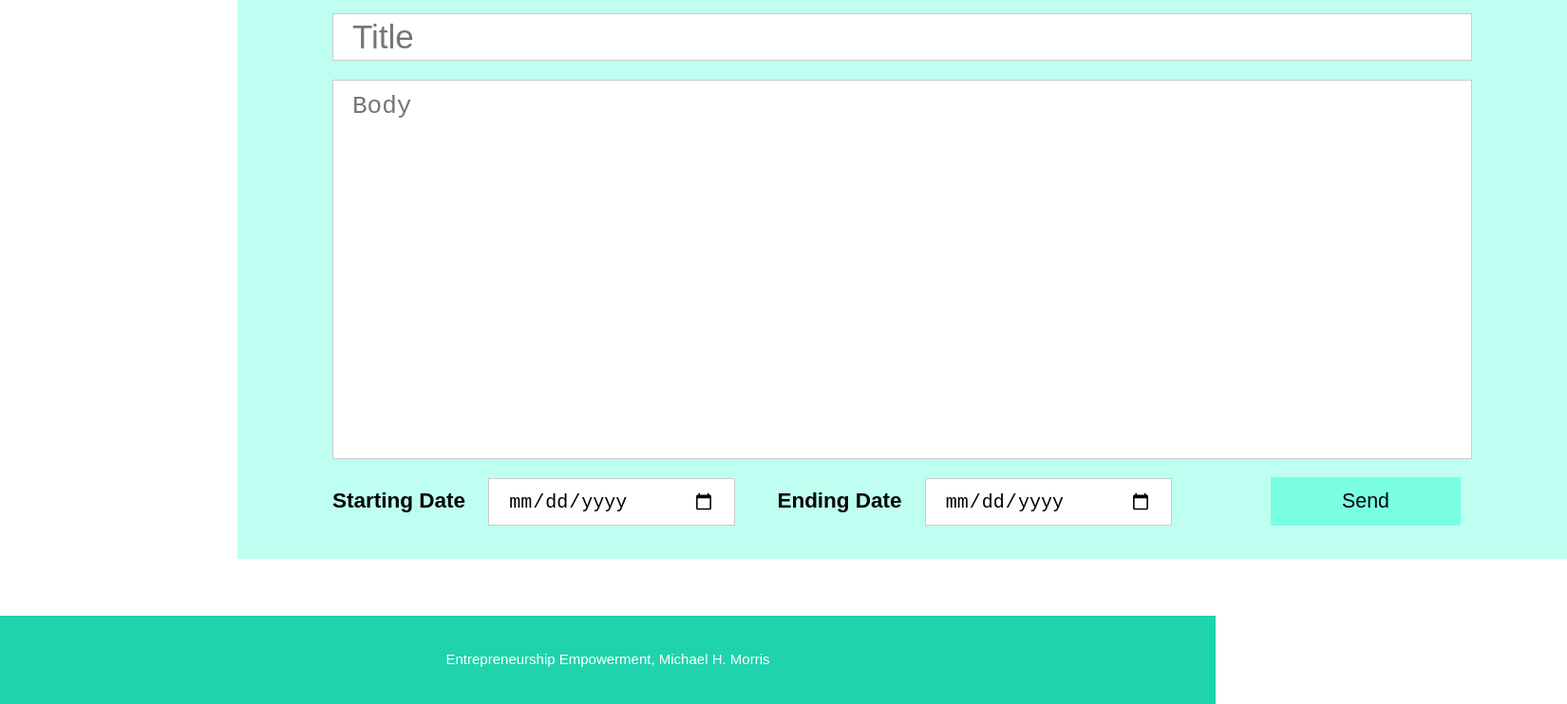
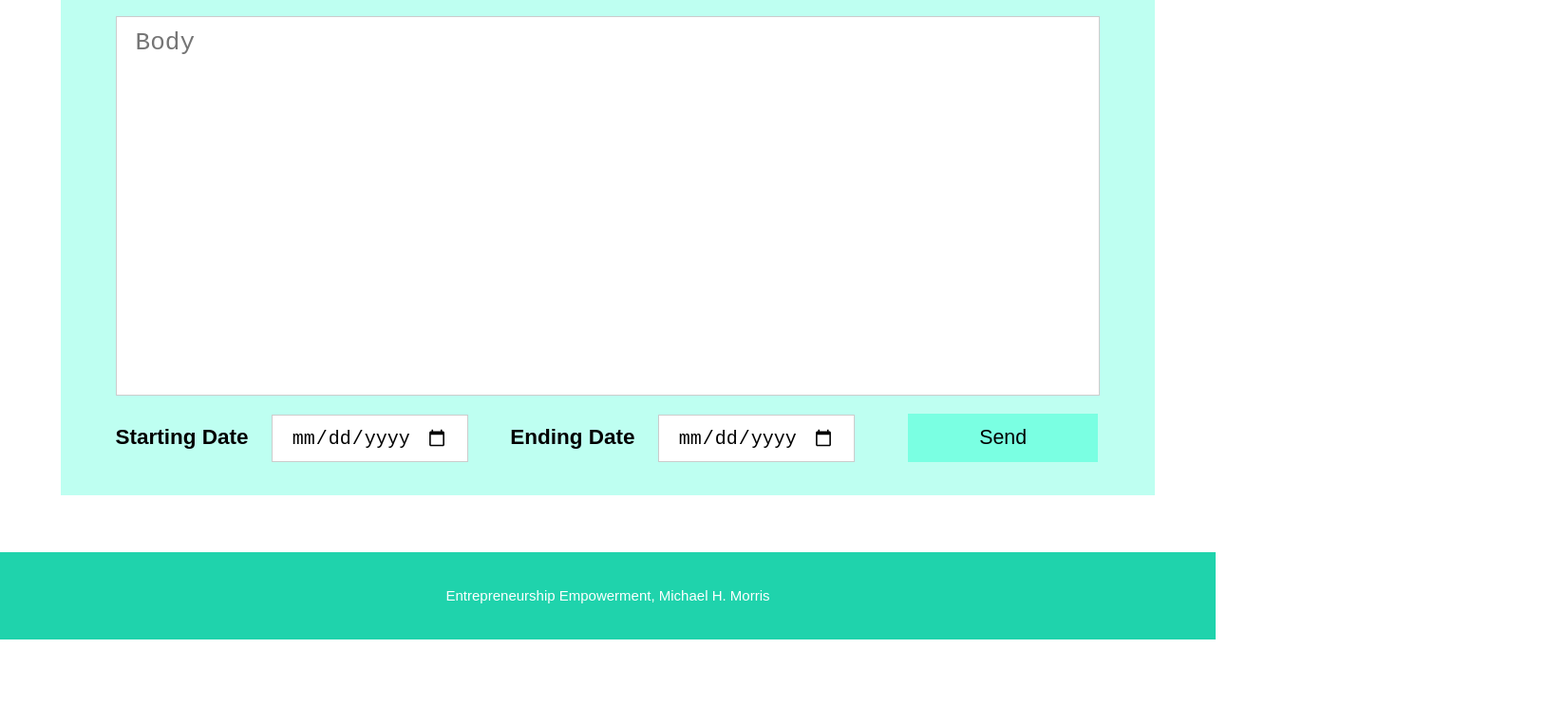
Before and after one commit to nionata/Bloom, a website: page client/events.html in a window 1280 px wide. Shown: the part 468-1210 px from the top of the page at 95% size, 1650 px wide, since content can reach past the window. After the commit the page ends 1142 px from the top, so only its background shows below. Drawn offline with nearby package versions, Linux system fonts and the light colour scheme; no server answers.

Commit message:
modified spacing of elements in Events

```diff
--- a/client/styles/events.css
+++ b/client/styles/events.css
@@ -171,28 +171,36 @@ footer{
 }
 
 .box{
-    margin-top: 80px;
+    margin-top: 3%;
     padding-top: 20px;
     margin-bottom: 60px;
     height: 680px;
     background-color: #befff1;
-    width: 1400px;
-    margin-left: 250px;
+    width: 90%;
+    margin-left: 5%;
+}
+#eventTitleBox{
+    margin-bottom:10px;
 }
 
+form{
+    width:90%;
+    margin-left: 5%;
+}
+
+
 #suggestEventTitle{
-    width: 1200px;
+    width: 100%;
     height: 50px;
     padding: 12px 20px;
     border: 1px solid #ccc;
     box-sizing: border-box;
     margin-top: 20px;
-    margin-left: 100px;
     font-size: 35px;
 }
 
 #suggestEventContent{
-    width: 1200px;
+    width: 100%;
     padding: 12px 20px;
     height: 400px;
     font-size: 26px;
@@ -200,15 +208,15 @@ footer{
     box-sizing: border-box;
     margin-top: 20px;
     overflow-wrap: break-word;
-    margin-left: 100px;
     resize: none;
 }
 #dates{
-    margin-left: 100px;
+    margin-left: 0;
+    width: 100%
 }
 
 #suggestEventStart{
-    width: 260px;
+    width: 20%;
     height: 50px;
     padding: 12px 20px;
     border: 1px solid #ccc;
@@ -220,7 +228,7 @@ footer{
 }
 
 #suggestEventEnd{
-    width: 260px;
+    width: 20%;
     height: 50px;
     padding: 12px 20px;
     display: inline-block;
@@ -239,7 +247,7 @@ footer{
     border: none;
     cursor: pointer;
     width: 200px;
-    margin-left: 100px;
+    margin-left: 5%;
     display: inline-block;
 }
 
```
